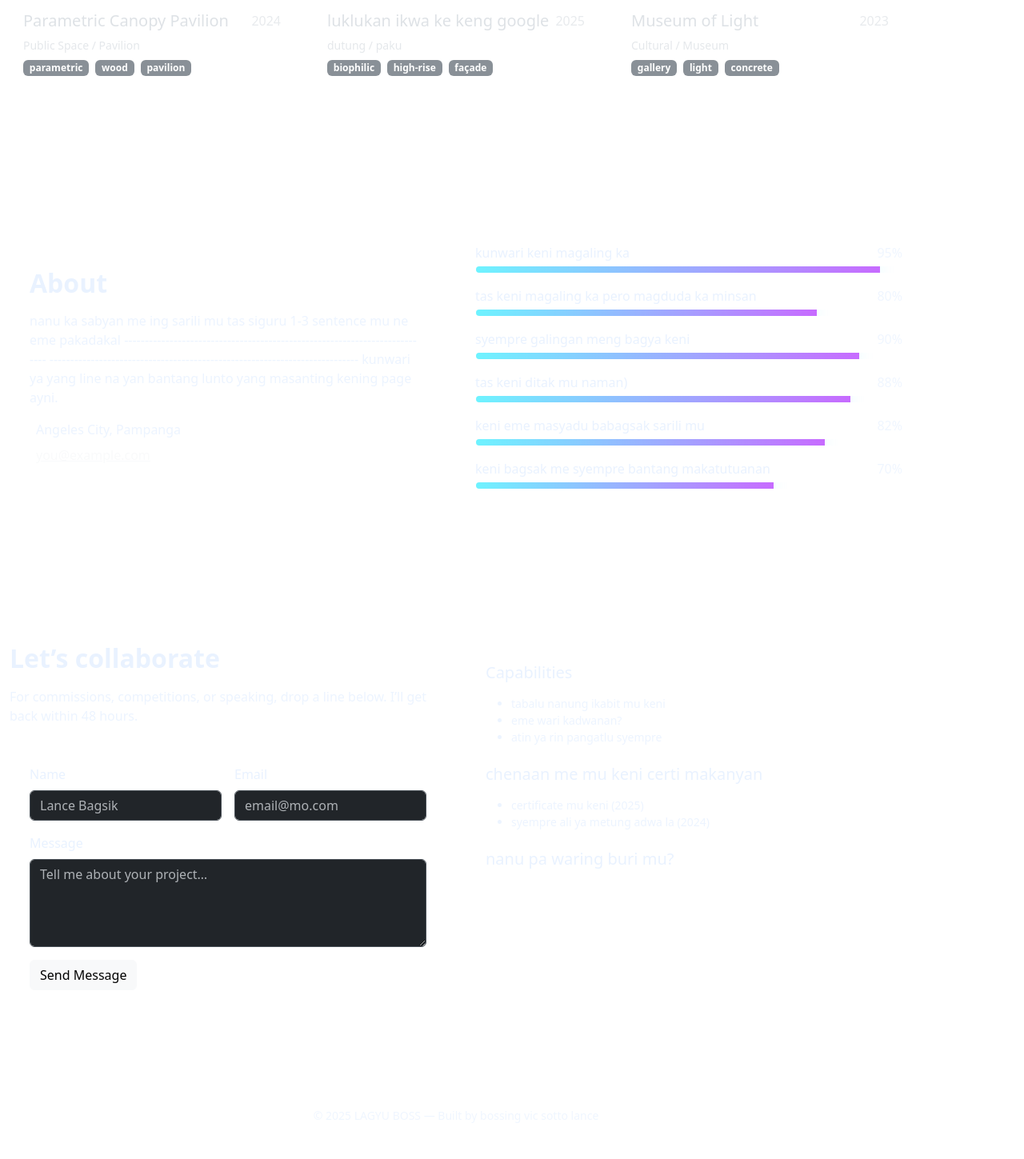
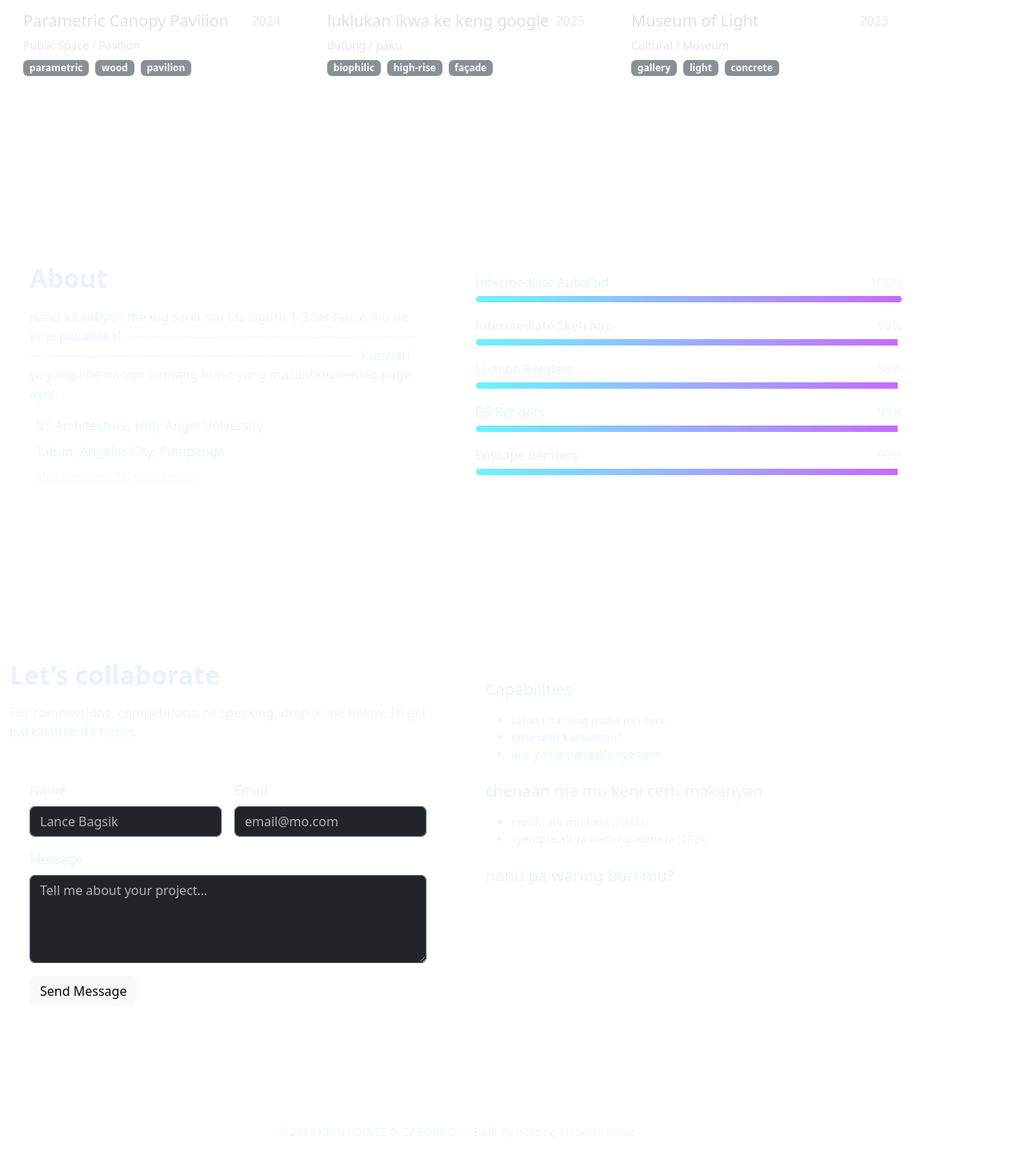
Before and after one commit to lpdcabe/kian-portfolio, a React (Vite) app: page / in a window 1280 px wide. Shown: the part 1131-2580 px from the top of the page at 80% size. Built offline with nearby package versions, Linux system fonts and the light colour scheme.

Commit message:
second commit

```diff
--- a/src/App.jsx
+++ b/src/App.jsx
@@ -18,18 +18,20 @@ import "bootstrap/dist/css/bootstrap.min.css";
 
 // ======== CONFIGURABLE CONTENT ========
 const PROFILE = {
-  name: "LAGYU BOSS",
-  role: "kayi role mu okaya course",
+  name: "KIAN LOUISE G. SABORDO",
+  role: "Architecture?",
   blurb:
     "I design speculative architecture that blurs the line between physical and digital — parametric, adaptive, and beautifully unreal. (gemini yayni)",
-  email: "you@example.com",
-  location: "Angeles City, Pampanga",
+  email: "klgsabordo.21@gmail.com",
+  location: "Tabun, Angeles City, Pampanga",
   socials: [
     { label: "Instagram", href: "https://instagram.com/", icon: "bi-instagram" },
     { label: "socmed boss", href: "https://behance.net/", icon: "bi-behance" },
     { label: "LinkedIn", href: "https://linkedin.com/in/", icon: "bi-linkedin" },
     { label: "X", href: "https://x.com/", icon: "bi-twitter-x" },
   ],
+  course: "BS Architecture, Holy Angel University",
+
 };
 
 // Replace with your own images. (Unsplash used as placeholders.)
@@ -82,12 +84,11 @@ const PROJECTS = [
 ];
 
 const SKILLS = [
-  { name: "kunwari keni magaling ka", value: 95 },
-  { name: "tas keni magaling ka pero magduda ka minsan", value: 80 },
-  { name: "syempre galingan meng bagya keni", value: 90 },
-  { name: "tas keni ditak mu naman)", value: 88 },
-  { name: "keni eme masyadu babagsak sarili mu", value: 82 },
-  { name: "keni bagsak me syempre bantang makatutuanan", value: 70 },
+  { name: "Intermediate AutoCad", value: 100 },
+  { name: "Intermediate Sketchup", value: 99 },
+  { name: "Lumion Renders", value: 99 },
+  { name: "D5 Renders", value: 99 },
+  { name: "Enscape Renders", value: 99 },
 ];
 
 export default function ArchitectPortfolio() {
@@ -242,6 +243,9 @@ export default function ArchitectPortfolio() {
                   kunwari ya yang line na yan bantang lunto yang masanting kening page ayni.
                 </p>
                 <ul className="list-unstyled m-0 op-85">
+                  <li className="mb-2">
+                    <i className="bi bi-mortarboard me-2" /> {PROFILE.course}
+                  </li>
                   <li className="mb-2">
                     <i className="bi bi-geo-alt me-2" /> {PROFILE.location}
                   </li>
```
